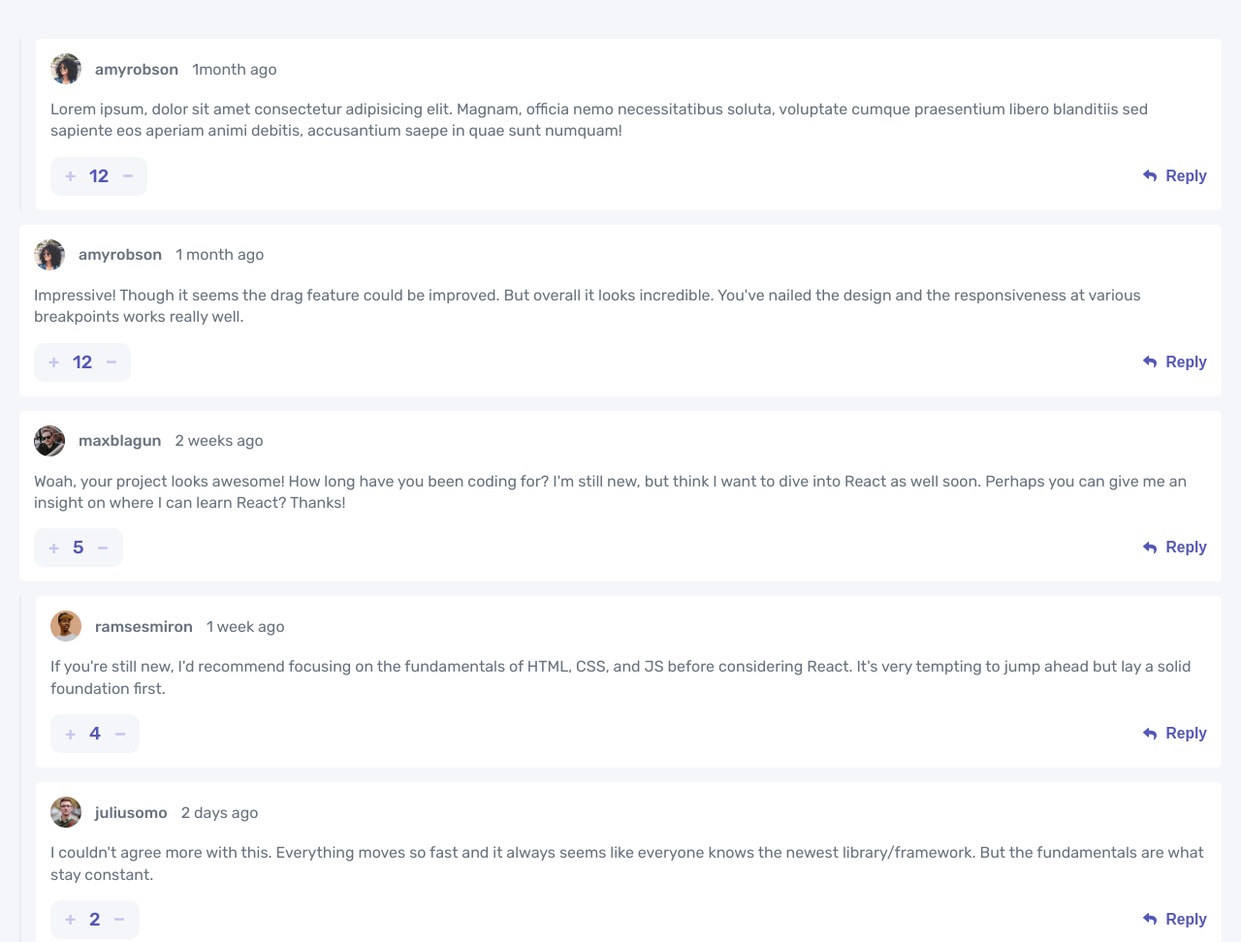
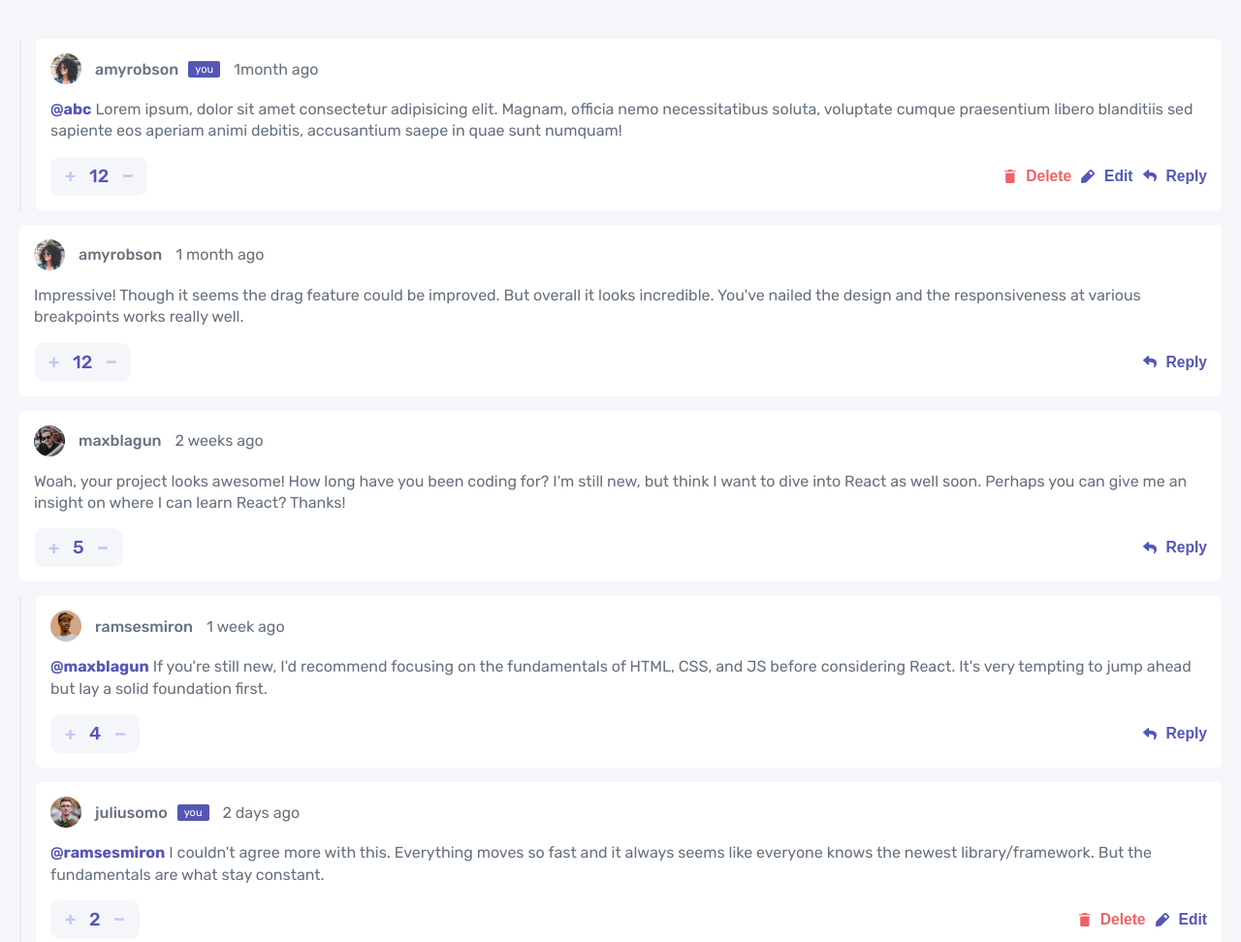
Before and after one commit to JimmyHoang296/frontend-mentor-intermediate-challenge, a plain HTML site: page interactive-comments-section-main/index.html in a window 1280 px wide. Shown: the whole page at 97% size. Drawn offline with Linux system fonts and the light colour scheme.

Commit message:
add delete, edit and tag for current user

```diff
--- a/interactive-comments-section-main/index.html
+++ b/interactive-comments-section-main/index.html
@@ -20,9 +20,11 @@
             <img src="./images/avatars/image-amyrobson.png" alt="">
           </div>
           <h3 class="user-name">amyrobson</h3>
+          <span class="user-current">you</span>
           <h3 class="comment-time">1month ago</h3>
         </div>
         <p class="comment">
+          <span class="replyTo" style="display:unset">@abc</span>
           Lorem ipsum, dolor sit amet consectetur adipisicing elit. Magnam, officia nemo necessitatibus soluta, voluptate cumque praesentium libero blanditiis sed sapiente eos aperiam animi debitis, accusantium saepe in quae sunt numquam!
         </p>
         <div class="vote">
@@ -32,10 +34,21 @@
           <input type="radio" name="vote" id="minus">
           <label for="minus"><img src="./images/icon-minus.svg" alt="minus"></label>
         </div>
-        <button class="reply">
-          <img src="./images/icon-reply.svg" alt="reply">
-          <h3>Reply</h3>
-        </button>
+        <div class="action-button">
+
+          <button class="delete">
+            <img src="./images/icon-delete.svg" alt="delete">
+            <h3>Delete</h3>
+          </button>
+          <button class="edit">
+            <img src="./images/icon-edit.svg" alt="edit">
+            <h3>Edit</h3>
+          </button>
+          <button class="reply">
+            <img src="./images/icon-reply.svg" alt="reply">
+            <h3>Reply</h3>
+          </button>
+        </div>
       </div>
     </div>
   </div>
--- a/interactive-comments-section-main/script.js
+++ b/interactive-comments-section-main/script.js
@@ -2,9 +2,12 @@
 function renderUI (data) {
     let wrapper = document.querySelector('.wrapper')
     let comments = data.comments
+    let currentUser = data.currentUser
+
+    console.log ('username is' + currentUser.username)
     console.log(comments)
     comments.forEach(comment => {
-        addComment(wrapper,comment)
+        addComment(wrapper,comment,currentUser)
         let replies = comment.replies
 
         console.log (comment.id)
@@ -12,7 +15,7 @@ function renderUI (data) {
             let replyNode = document.createElement('div')
             replyNode.className = 'reply-card'
             replies.forEach(reply => {
-                addComment(replyNode,reply)
+                addComment(replyNode,reply,currentUser)
             })
             console.log(replyNode)
             wrapper.appendChild(replyNode)
@@ -21,7 +24,10 @@ function renderUI (data) {
     });
 }
 
-function addComment (wrapper,comment){
+function addComment (wrapper,comment,currentUser){
+    let isCurrentUserHide = `style="display:${currentUser.username==comment.user.username?"none":""}"`
+    let isCurrentUserShow = `style="display:${currentUser.username==comment.user.username?"":"none"}"`
+
     wrapper.innerHTML = wrapper.innerHTML +
     `
     <div class="comment-card">
@@ -30,9 +36,11 @@ function addComment (wrapper,comment){
             <img src=${comment.user.image.png} alt="">
             </div>
             <h3 class="user-name">${comment.user.username}</h3>
+            <span class="user-current" ${isCurrentUserShow} >you</span>
             <h3 class="comment-time">${comment.createdAt}</h3>
         </div>
         <p class="comment">
+            <span class="replyTo" style="display:${comment.replyingTo?'unset':'none'}">@${comment.replyingTo}</span>
             ${comment.content}
         </p>
         <div class="vote">
@@ -42,10 +50,22 @@ function addComment (wrapper,comment){
             <input type="radio" name="vote" id="minus">
             <label for="minus"><img src="./images/icon-minus.svg" alt="minus"></label>
         </div>
-        <button class="reply">
+
+        <div class="action-button">
+
+          <button class="delete" ${isCurrentUserShow}>
+            <img src="./images/icon-delete.svg" alt="delete">
+            <h3>Delete</h3>
+          </button>
+          <button class="edit" ${isCurrentUserShow}>
+            <img src="./images/icon-edit.svg" alt="edit">
+            <h3>Edit</h3>
+          </button>
+          <button class="reply" ${isCurrentUserHide}>
             <img src="./images/icon-reply.svg" alt="reply">
             <h3>Reply</h3>
-        </button>
+          </button>
+        </div>
     </div>
     `
 }
@@ -54,4 +74,7 @@ fetch("./data.json")
 .then(response => {
     return response.json()
 })
-.then(jsondata => renderUI(jsondata))
+.then(jsondata => {
+    renderUI(jsondata)
+    console.log(jsondata)
+})
--- a/interactive-comments-section-main/style.css
+++ b/interactive-comments-section-main/style.css
@@ -65,6 +65,15 @@ html{
     width: 100%;
 }
 
+.user-current{
+    font-size: 11px;
+    color: var(--white);
+    background-color: var(--blue);
+    padding: 2px 7px;
+    border-radius: 2px;
+    margin-left: -4px;
+}
+
 .user-name{
     font-size: 16px;
     color: var(--gray);
@@ -119,17 +128,31 @@ html{
     font-weight: 500;
 }
 
-.reply{
+.action-button{
+    display: flex;
+    gap: 10px;
+    justify-content: flex-end;
+}
+.action-button button{
     border: none;
     background-color: transparent;
 
+    gap: 10px;
     display: inline-flex;
-    gap: 10px;
     align-items: center;
 
+    justify-self: flex-end;
+    align-self: center;
     color: var(--blue);
     font-weight: 500;
 
-    justify-self: flex-end;
-    align-self: center;
 }
+
+.delete h3{
+    color: var(--red)
+}
+
+.replyTo{
+    color: var(--blue);
+    font-weight: 700;
+}
```
